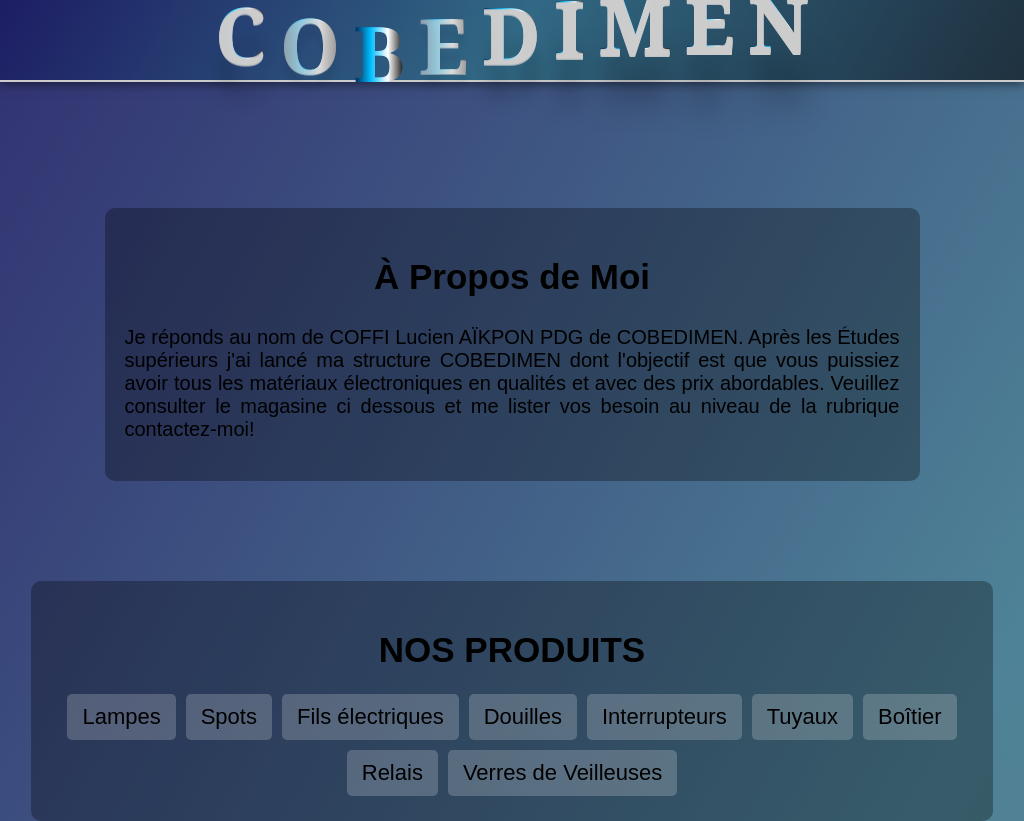
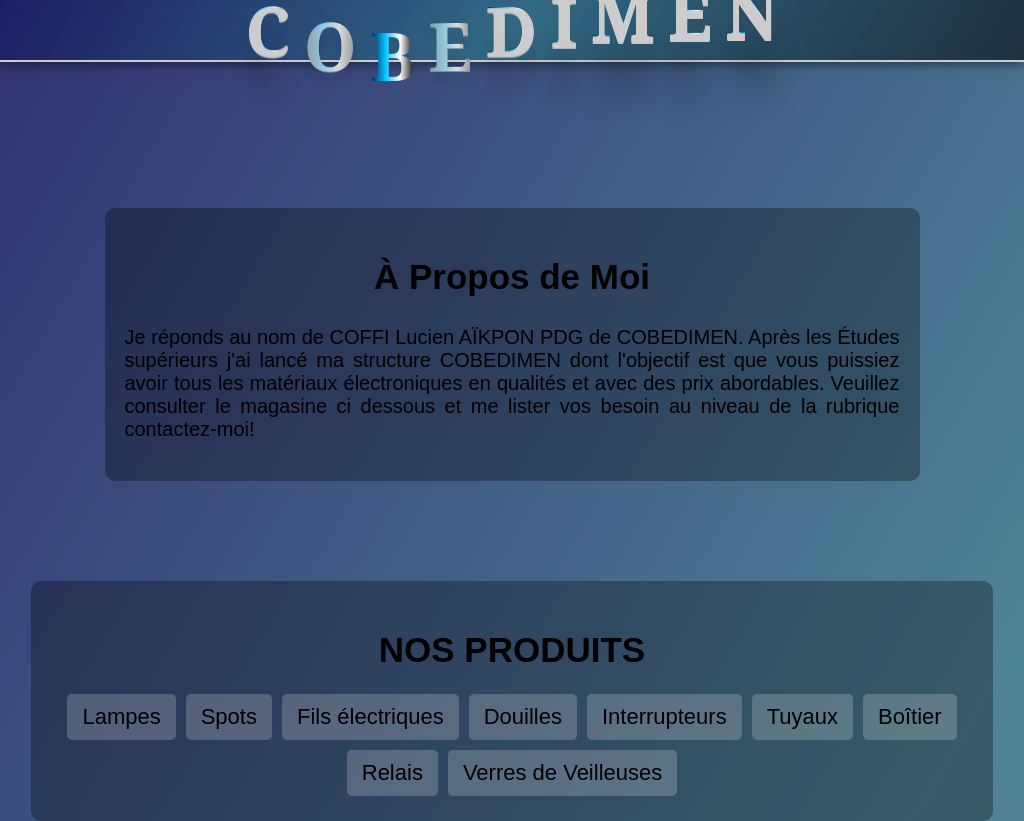
Before and after one commit to Emmanuel2220/cobedimen, a plain HTML site: page index.html in a window 1024 px wide. Shown: the top 821 px of the page. Drawn offline with Linux system fonts and the light colour scheme.

Commit message:
Update style.css

```diff
--- a/style.css
+++ b/style.css
@@ -265,16 +265,15 @@ section {
         margin: 10px auto;
     }
 }
-/* RESPONSIVE pour petits écrans */
-/* RESPONSIVE pour petits écrans */
+/* RESPONSIVE pour petits écrans (mobile) */
 @media screen and (max-width: 768px) {
     .header-banner {
         height: 50px; /* Réduit la hauteur du header sur mobile */
     }
 
     .span1 {
-        font-size: 1.4em; /* Texte plus petit sur mobile */
-        top: 10px;
+        font-size: 1.1em; /* Texte plus petit sur mobile */
+        top: 40px; /* Descente encore plus profonde sur mobile */
     }
 
     h1 span:nth-child(1),
@@ -291,15 +290,15 @@ section {
     }
 }
 
-/* RESPONSIVE pour tablettes et écrans plus larges */
+/* RESPONSIVE pour tablettes (769px à 1024px) */
 @media screen and (min-width: 769px) and (max-width: 1024px) {
     .header-banner {
-        height: 80px; /* Augmente la hauteur du header pour les tablettes */
+        height: 60px; /* Hauteur ajustée pour tablette */
     }
 
     .span1 {
-        font-size: 1.6em; /* Taille des lettres légèrement plus grande sur tablette */
-        top: 12px;
+        font-size: 1.4em; /* Taille des lettres légèrement plus grande */
+        top: 25px; /* Un peu moins bas */
     }
 }
 
```
